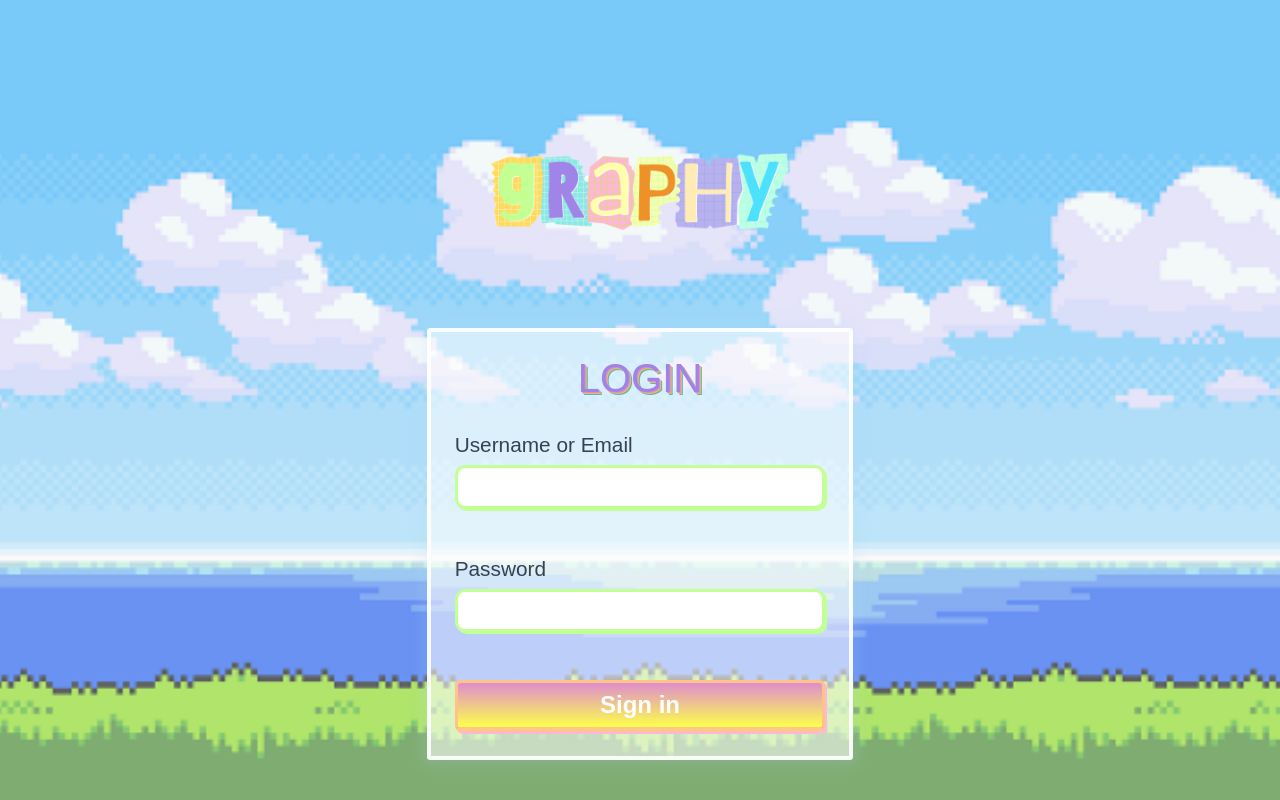
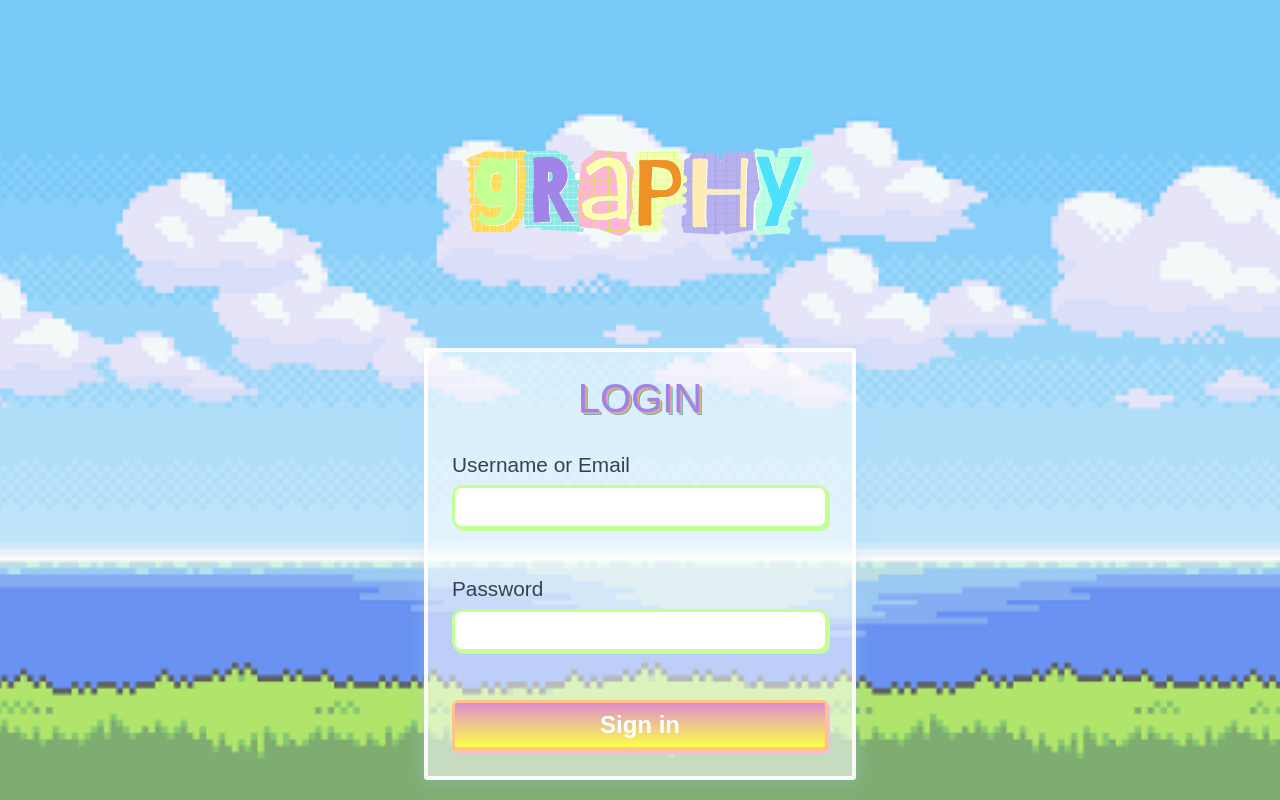
Before and after one commit to FatimaAlmoathen/graphql, a Next.js app: page /login in a window 1280 px wide. Built offline with nearby package versions, Linux system fonts and the light colour scheme; a web font is replaced by a local one.

Commit message:
submittttttttttttt

```diff
--- a/src/app/globals.css
+++ b/src/app/globals.css
@@ -316,12 +316,10 @@ rect.transition-all {
 }
 
 .graphic-image {
-   width: 100%;
+  width: 100%;
   max-width: 700px;
-  height: auto;
-  max-height: 30vh;
+  max-height: 35vh;
   object-fit: contain;
-  margin: 0 auto;
 }
 
 .login-content {
@@ -330,7 +328,6 @@ rect.transition-all {
   flex-direction: column;
   align-items: center;
   margin-top: 1rem; /* Adjust this to control spacing from top */
-
 }
 
 .login-box {
```
